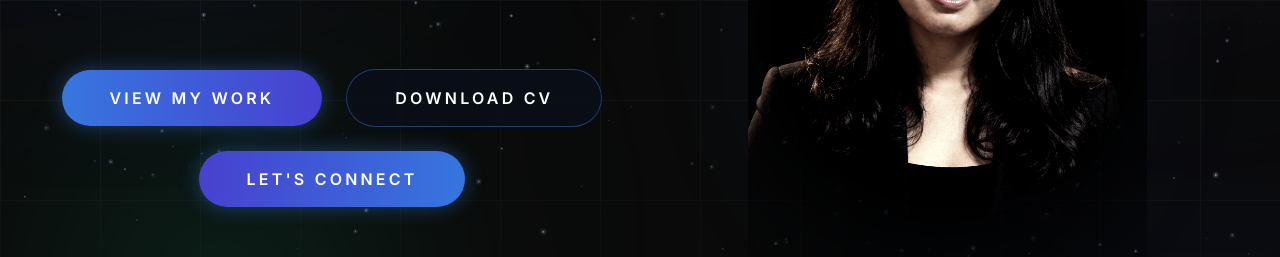
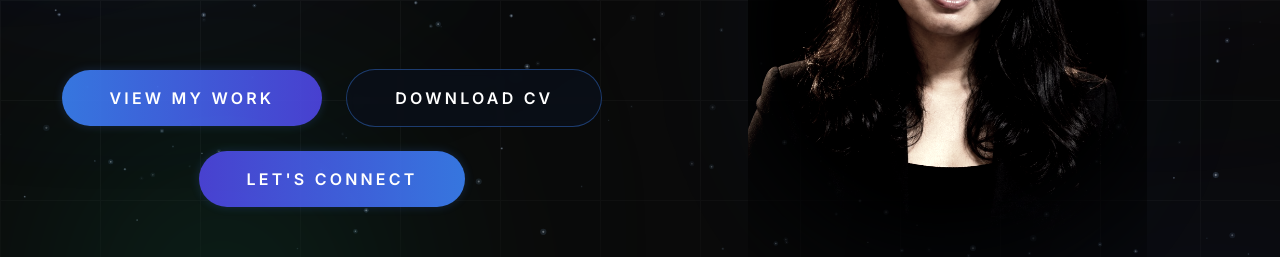
Before and after one commit to sayantani071/sayantani-portfolio, a React (Vite) app: page / in a window 1280 px wide. Shown: the part 400-657 px from the top of the page. Built offline with nearby package versions, Linux system fonts and the light colour scheme.

Commit message:
Reduce glow on hero buttons to make them more subtle

```diff
--- a/src/components/Hero.jsx
+++ b/src/components/Hero.jsx
@@ -93,19 +93,19 @@ const Hero = () => {
               className="flex flex-wrap justify-center items-center gap-4 md:gap-6"
             >
               {/* Button 1: View My Work */}
-              <a href="#projects" className="group relative px-10 py-4 md:px-12 md:py-4 rounded-full overflow-hidden transition-all duration-300 shadow-[0_0_20px_rgba(59,130,246,0.4)] hover:shadow-[0_0_40px_rgba(99,102,241,0.5)] hover:-translate-y-1">
+              <a href="#projects" className="group relative px-10 py-4 md:px-12 md:py-4 rounded-full overflow-hidden transition-all duration-300 shadow-[0_0_10px_rgba(59,130,246,0.2)] hover:shadow-[0_0_25px_rgba(99,102,241,0.3)] hover:-translate-y-1">
                 <div className="absolute inset-0 bg-gradient-to-r from-blue-500 to-indigo-600 opacity-90 group-hover:opacity-100 transition-opacity duration-300"></div>
                 <span className="relative z-10 text-sm md:text-base font-semibold tracking-[0.2em] text-white">VIEW MY WORK</span>
               </a>
 
               {/* Button 2: Download CV */}
-              <a href="#" className="group relative px-10 py-4 md:px-12 md:py-4 rounded-full overflow-hidden bg-[#0a0f1a]/80 backdrop-blur-sm border border-blue-500/40 hover:border-indigo-500/80 transition-all duration-300 hover:shadow-[0_0_30px_rgba(99,102,241,0.2)] hover:-translate-y-1">
+              <a href="#" className="group relative px-10 py-4 md:px-12 md:py-4 rounded-full overflow-hidden bg-[#0a0f1a]/80 backdrop-blur-sm border border-blue-500/40 hover:border-indigo-500/80 transition-all duration-300 hover:shadow-[0_0_20px_rgba(99,102,241,0.15)] hover:-translate-y-1">
                 <div className="absolute inset-0 bg-gradient-to-r from-blue-600/10 to-indigo-600/10 opacity-0 group-hover:opacity-100 transition-opacity duration-300"></div>
                 <span className="relative z-10 text-sm md:text-base font-semibold tracking-[0.2em] text-white">DOWNLOAD CV</span>
               </a>
 
               {/* Button 3: Let's Connect */}
-              <a href="#contact" className="group relative px-10 py-4 md:px-12 md:py-4 rounded-full overflow-hidden transition-all duration-300 shadow-[0_0_20px_rgba(59,130,246,0.4)] hover:shadow-[0_0_40px_rgba(99,102,241,0.5)] hover:-translate-y-1">
+              <a href="#contact" className="group relative px-10 py-4 md:px-12 md:py-4 rounded-full overflow-hidden transition-all duration-300 shadow-[0_0_10px_rgba(59,130,246,0.2)] hover:shadow-[0_0_25px_rgba(99,102,241,0.3)] hover:-translate-y-1">
                 <div className="absolute inset-0 bg-gradient-to-r from-indigo-600 to-blue-500 opacity-90 group-hover:opacity-100 transition-opacity duration-300"></div>
                 <span className="relative z-10 text-sm md:text-base font-semibold tracking-[0.2em] text-white">LET&apos;S CONNECT</span>
               </a>
```
